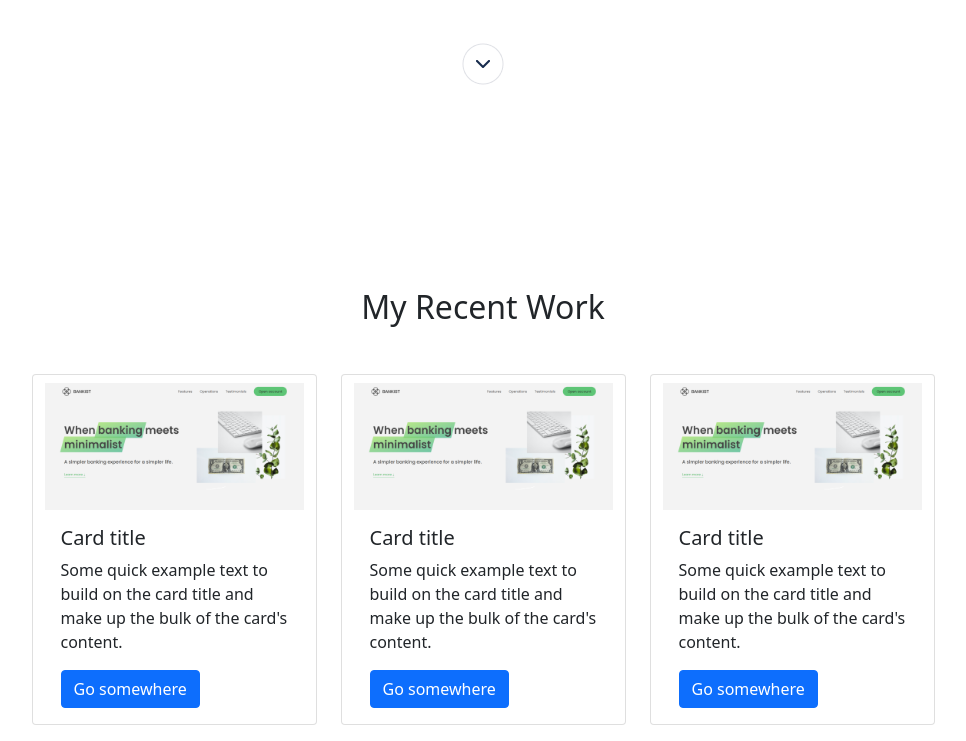
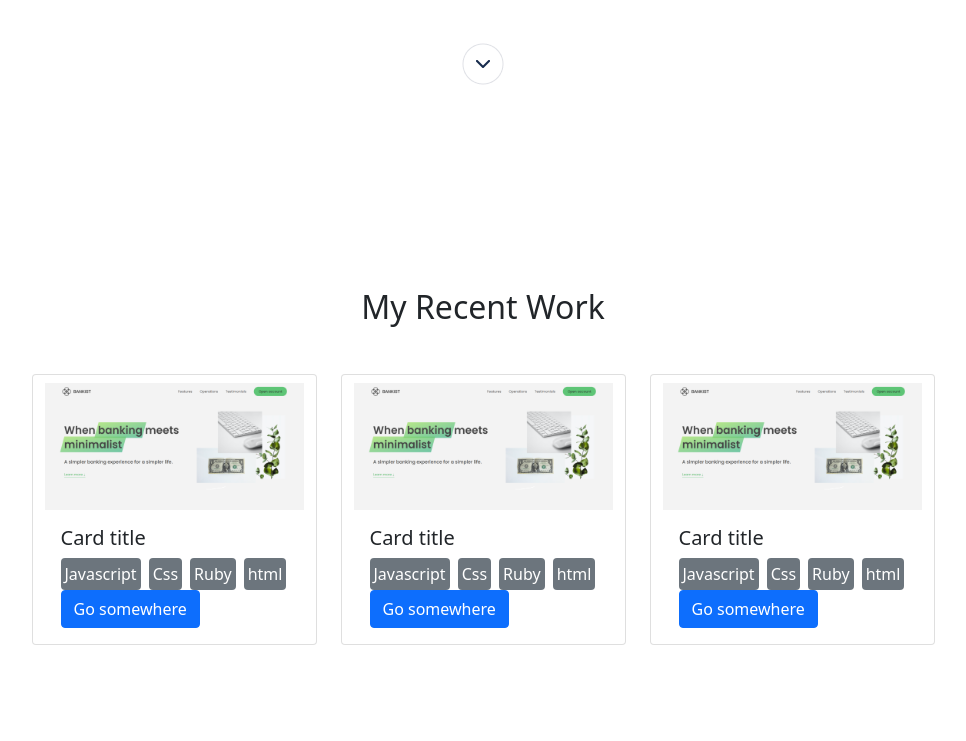
Before and after one commit to Bondok6/Porfolio-bootstrap, a website: page index.html in a window 1280 px wide. Shown: the part 568-1309 px from the top of the page, without its empty margins (157-1123 px from the left). After the commit the page ends 1229 px from the top, so only its background shows below. Drawn offline with nearby package versions, Linux system fonts and the light colour scheme.

Commit message:
Edit card technologies

```diff
--- a/index.html
+++ b/index.html
@@ -102,8 +102,12 @@
             <img src="images/work-screenshots/Bankist.PNG" class="card-img-top pt-2" alt="Bankist App">
             <div class="card-body">
               <h5 class="card-title">Card title</h5>
-              <p class="card-text">Some quick example text to build on the card title and make up the bulk of the card's
-                content.</p>
+              <ul class="d-flex gap-2 p-0">
+                <li class="list-unstyled bg-secondary p-1 rounded text-white">Javascript</li>
+                <li class="list-unstyled bg-secondary p-1 rounded text-white">Css</li>
+                <li class="list-unstyled bg-secondary p-1 rounded text-white">Ruby</li>
+                <li class="list-unstyled bg-secondary p-1 rounded text-white">html</li>
+              </ul>
               <a href="#" class="btn btn-primary">Go somewhere</a>
             </div>
           </li>
@@ -112,8 +116,12 @@
             <img src="images/work-screenshots/Bankist.PNG" class="card-img-top pt-2" alt="Bankist App">
             <div class="card-body">
               <h5 class="card-title">Card title</h5>
-              <p class="card-text">Some quick example text to build on the card title and make up the bulk of the card's
-                content.</p>
+              <ul class="d-flex gap-2 p-0">
+                <li class="list-unstyled bg-secondary p-1 rounded text-white">Javascript</li>
+                <li class="list-unstyled bg-secondary p-1 rounded text-white">Css</li>
+                <li class="list-unstyled bg-secondary p-1 rounded text-white">Ruby</li>
+                <li class="list-unstyled bg-secondary p-1 rounded text-white">html</li>
+              </ul>
               <a href="#" class="btn btn-primary">Go somewhere</a>
             </div>
           </li>
@@ -122,8 +130,12 @@
             <img src="images/work-screenshots/Bankist.PNG" class="card-img-top pt-2" alt="Bankist App">
             <div class="card-body">
               <h5 class="card-title">Card title</h5>
-              <p class="card-text">Some quick example text to build on the card title and make up the bulk of the card's
-                content.</p>
+              <ul class="d-flex gap-2 p-0">
+                <li class="list-unstyled bg-secondary p-1 rounded text-white">Javascript</li>
+                <li class="list-unstyled bg-secondary p-1 rounded text-white">Css</li>
+                <li class="list-unstyled bg-secondary p-1 rounded text-white">Ruby</li>
+                <li class="list-unstyled bg-secondary p-1 rounded text-white">html</li>
+              </ul>
               <a href="#" class="btn btn-primary">Go somewhere</a>
             </div>
           </li>
```
